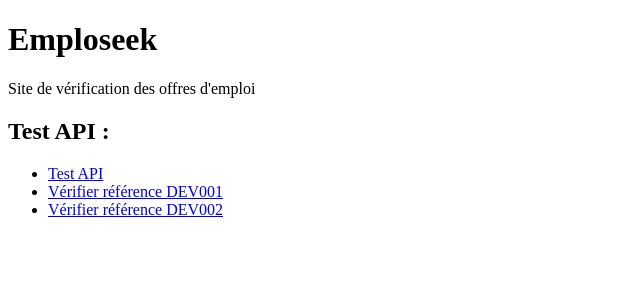
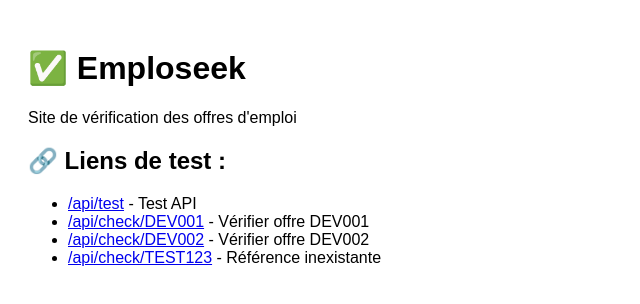
Before and after one commit to Emploseek23-28/Emploseek-, a Next.js app: page / in a window 1280 px wide. Shown: the top 304 px of the page, without its empty margins (0-640 px from the left). Built offline with nearby package versions, Linux system fonts and the light colour scheme.

Commit message:
Update page.js

```diff
--- a/app/page.js
+++ b/app/page.js
@@ -1,15 +1,16 @@
 export default function Home() {
   return (
-    <main>
-      <h1>Emploseek</h1>
+    <div style={{ padding: '20px', fontFamily: 'Arial' }}>
+      <h1>✅ Emploseek</h1>
       <p>Site de vérification des offres d'emploi</p>
 
-      <h2>Test API :</h2>
+      <h2>🔗 Liens de test :</h2>
       <ul>
-        <li><a href="/api/test">Test API</a></li>
-        <li><a href="/api/check/DEV001">Vérifier référence DEV001</a></li>
-        <li><a href="/api/check/DEV002">Vérifier référence DEV002</a></li>
+        <li><a href="/api/test">/api/test</a> - Test API</li>
+        <li><a href="/api/check/DEV001">/api/check/DEV001</a> - Vérifier offre DEV001</li>
+        <li><a href="/api/check/DEV002">/api/check/DEV002</a> - Vérifier offre DEV002</li>
+        <li><a href="/api/check/TEST123">/api/check/TEST123</a> - Référence inexistante</li>
       </ul>
-    </main>
+    </div>
   );
 }
```
